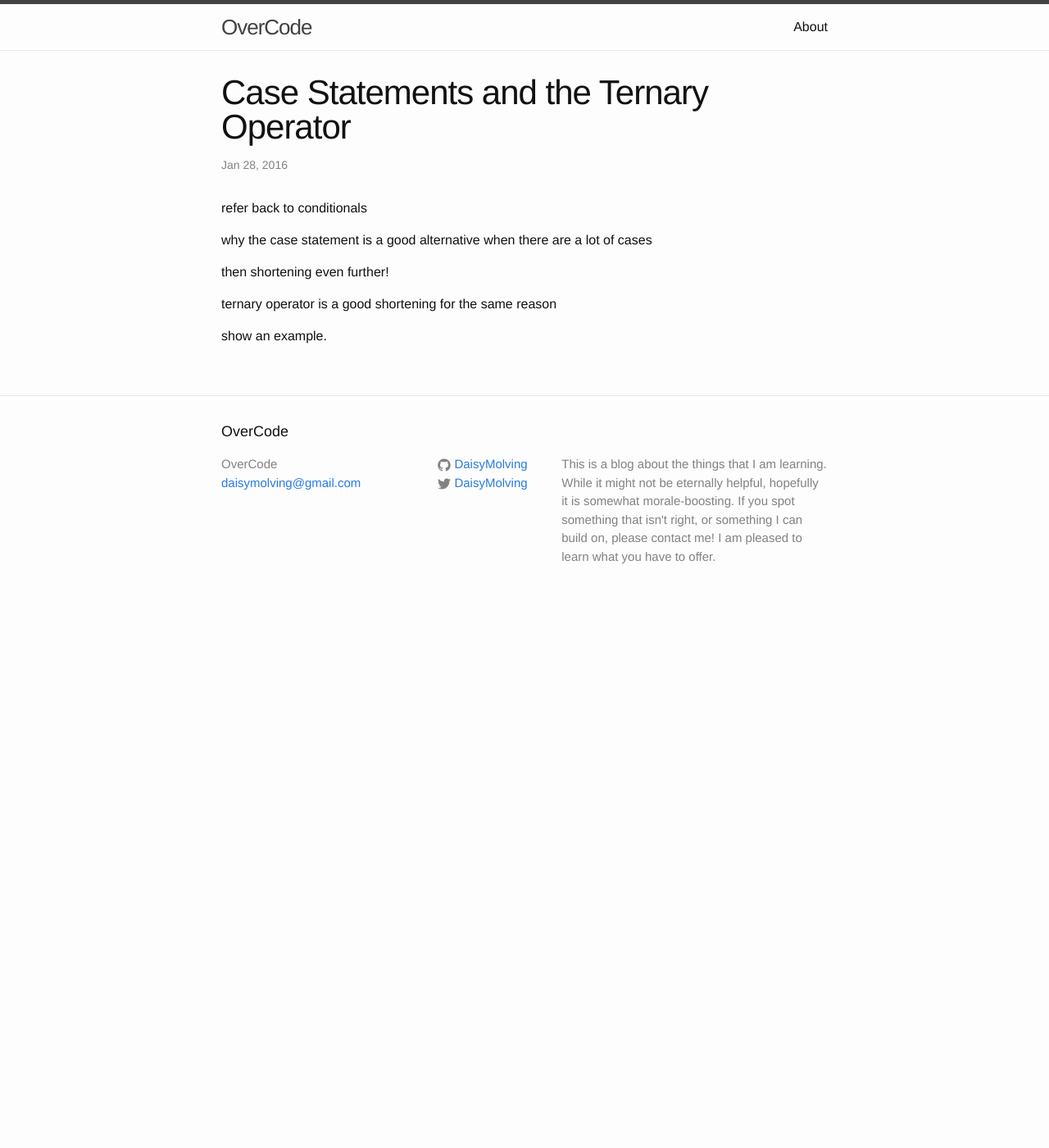
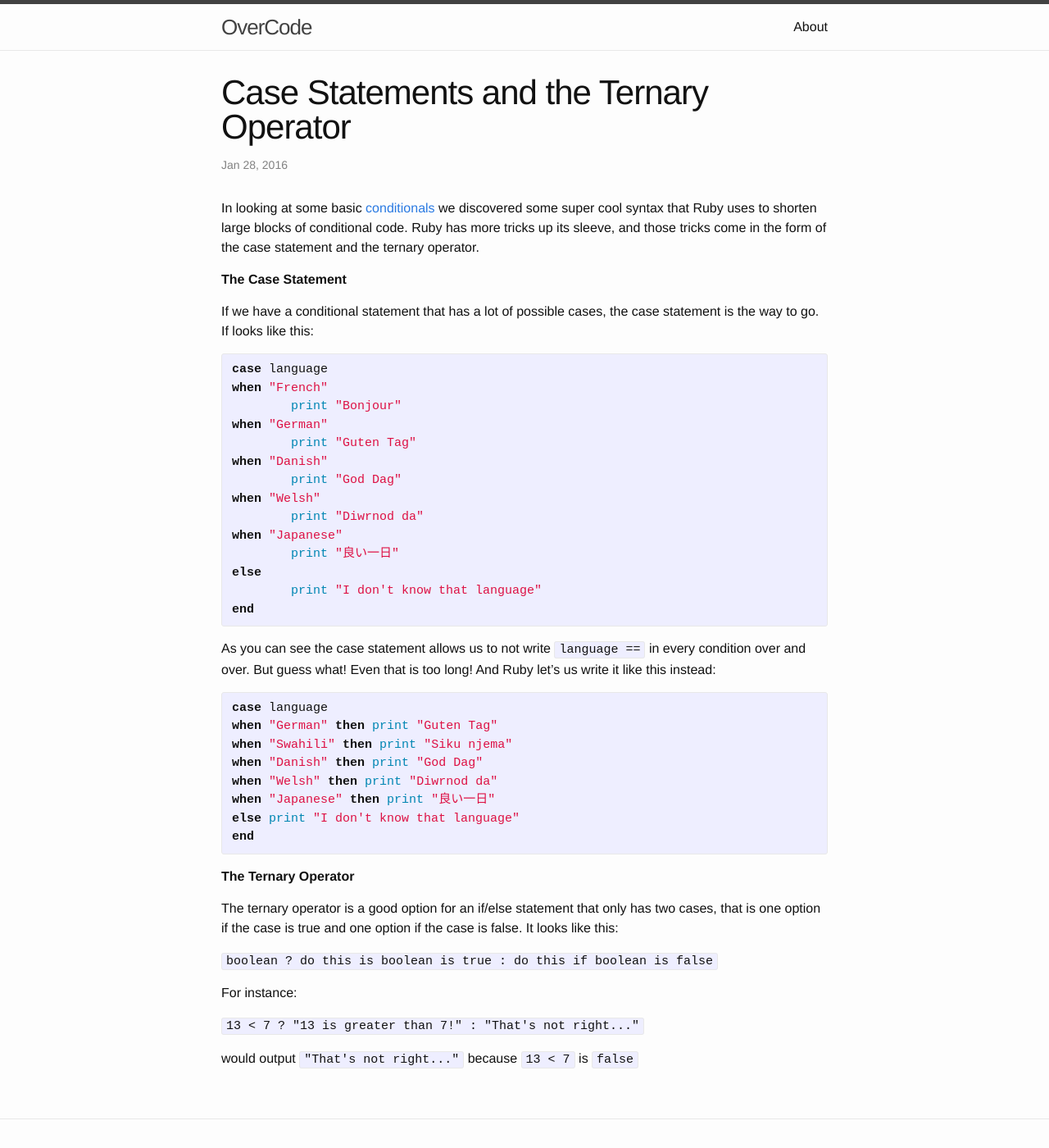
Before and after one commit to DaisyMolving/DaisyMolving.github.io, a Jekyll site: the page built from _posts/2016-01-28-case-statements-ternary-operator.markdown, in a window 1280 px wide and 1400 px high. Shown: the whole window at 82% size. Built offline with Jekyll 4.4.1, drawn with Linux system fonts in a browser that asks for light colours.

Commit message:
reworded part of handy shortcuts post and wrote and completed case statements and ternary operator post

```diff
--- a/_posts/2016-01-28-case-statements-ternary-operator.markdown
+++ b/_posts/2016-01-28-case-statements-ternary-operator.markdown
@@ -4,12 +4,52 @@ title: "Case Statements and the Ternary Operator"
 date: 2016-01-28 12:30:31 +0000
 ---
 
-refer back to conditionals
+In looking at some basic [conditionals][conditionals-post] we discovered some super cool syntax that Ruby uses to shorten large blocks of conditional code. Ruby has more tricks up its sleeve, and those tricks come in the form of the case statement and the ternary operator.
 
-why the case statement is a good alternative when there are a lot of cases
+<strong> The Case Statement </strong>
 
-then shortening even further!
+If we have a conditional statement that has a lot of possible cases, the case statement is the way to go. If looks like this:
 
-ternary operator is a good shortening for the same reason
+{% highlight ruby %}
+case language
+when "French"
+	print "Bonjour"
+when "German"
+	print "Guten Tag"
+when "Danish"
+	print "God Dag"
+when "Welsh"
+	print "Diwrnod da"
+when "Japanese"
+	print "良い一日"
+else
+	print "I don't know that language"
+end
+{% endhighlight %}
 
-show an example.
+As you can see the case statement allows us to not write `language ==` in every condition over and over. But guess what! Even that is too long! And Ruby let's us write it like this instead:
+
+{% highlight ruby %}
+case language
+when "German" then print "Guten Tag"
+when "Swahili" then print "Siku njema"
+when "Danish" then print "God Dag"
+when "Welsh" then print "Diwrnod da"
+when "Japanese" then print "良い一日"
+else print "I don't know that language"
+end
+{% endhighlight %}
+
+<strong> The Ternary Operator </strong>
+
+The ternary operator is a good option for an if/else statement that only has two cases, that is one option if the case is true and one option if the case is false. It looks like this:
+
+`boolean ? do this is boolean is true : do this if boolean is false`
+
+For instance:
+
+`13 < 7 ? "13 is greater than 7!" : "That's not right..."`
+
+would output `"That's not right..."` because `13 < 7` is `false`
+
+[conditionals-post]: http://daisymolving.github.io/2016/01/18/ruby-conditionals.html
```
Also changed, not shown: _posts/2016-01-27-handy-shortcuts.markdown (+7 -4 lines).
